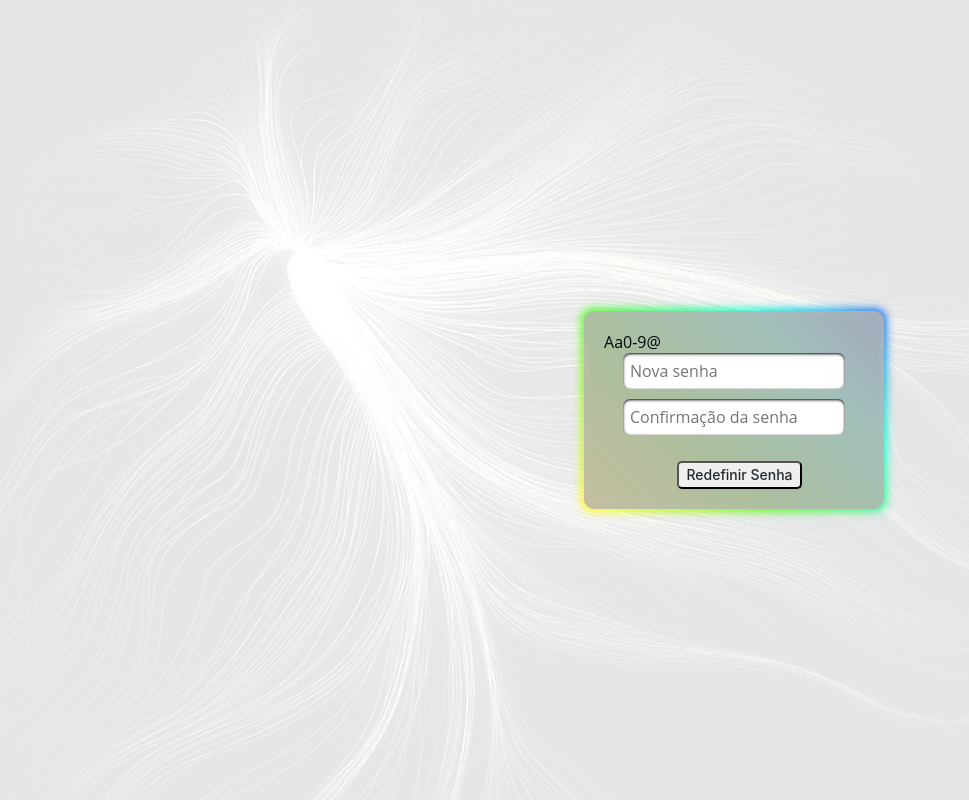
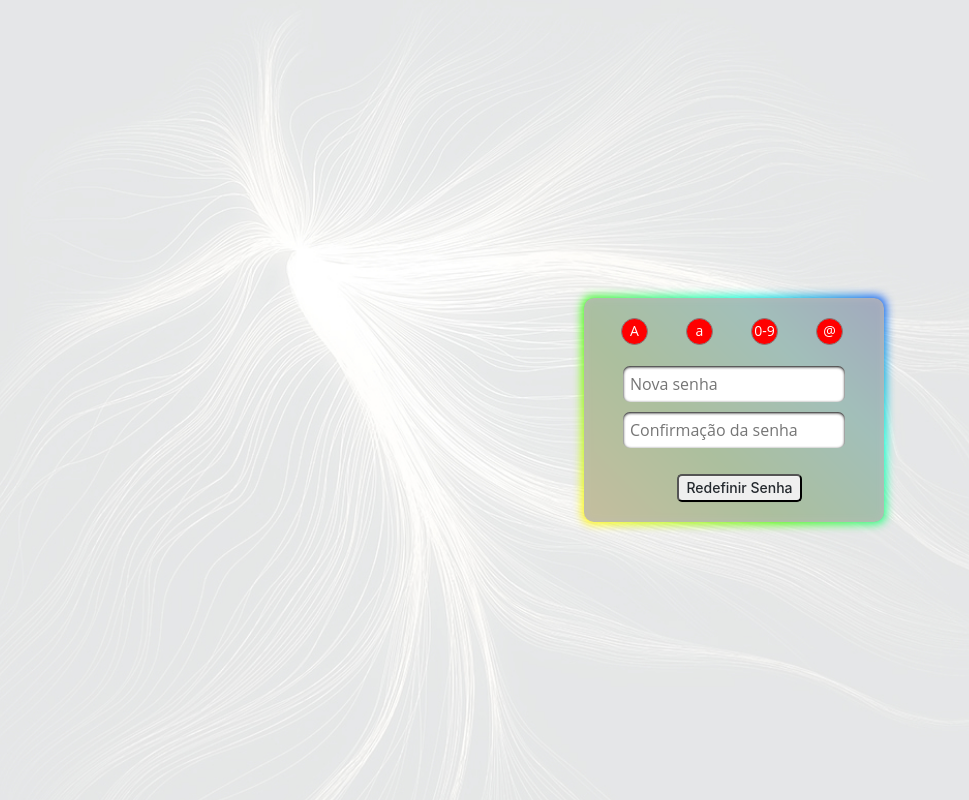
Before and after one commit to rafittu/front-lumin, a React (Create React App) app: page /recover-password/1 in a window 1280 px wide. Shown: the whole page, without its empty margins (84-1053 px from the left). Built offline with nearby package versions, Linux system fonts and the light colour scheme.

Commit message:
style: password format indicators

```diff
--- a/src/style/ResetPassword.css
+++ b/src/style/ResetPassword.css
@@ -21,3 +21,31 @@
 .reset-password-box button {
   margin-top: 13px;
 }
+
+.password-format-indicators {
+  display: flex;
+  justify-content: space-around;
+  margin-bottom: 21px;
+  font-size: 14px;
+}
+
+.password-format-indicators span {
+  display: inline-block;
+  width: 27px;
+  height: 27px;
+  line-height: 24px;
+  text-align: center;
+  border: 1px solid grey;
+  border-radius: 50%;
+  margin-right: 4px;
+}
+
+.valid {
+  background-color: green;
+  color: white;
+}
+
+.invalid {
+  background-color: red;
+  color: white;
+}
```
